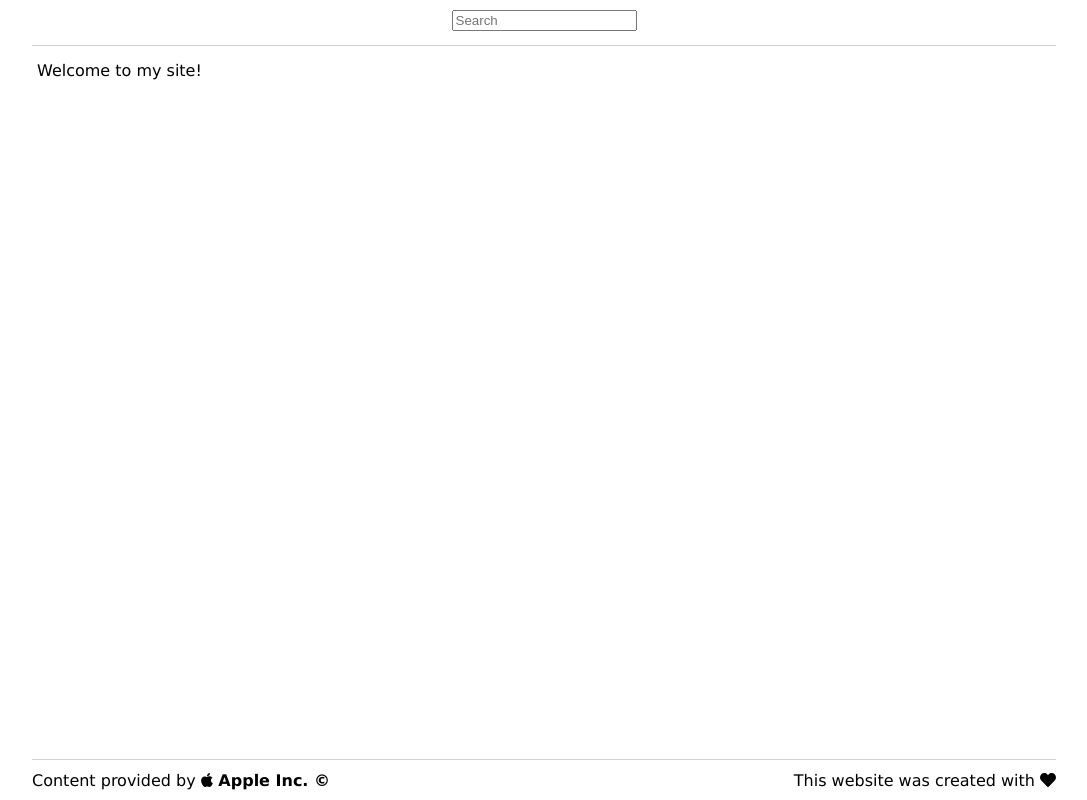
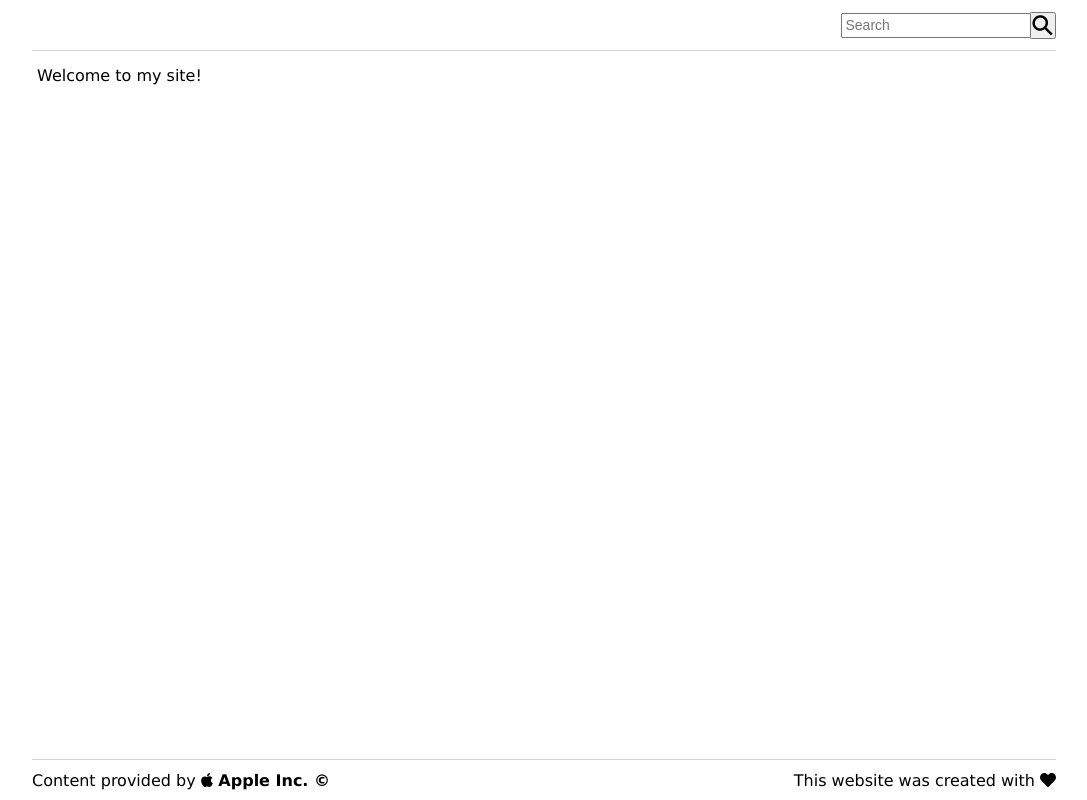
Before and after one commit to aaron-marais-tasks/task-19, a React (Create React App) app in the folder ReactApp/: page / in a window 1280 px wide. Shown: the whole page, without its empty margins (96-1183 px from the left). Built offline with nearby package versions, Linux system fonts and the light colour scheme.

Commit message:
Styling fixes

```diff
--- a/ReactApp/src/App.css
+++ b/ReactApp/src/App.css
@@ -12,3 +12,16 @@
   flex: 1;
   margin: 15px 5px;
 }
+
+.fa-heart, .fa-apple {
+  color: black;
+  transition: color .2s ease-in-out;
+}
+
+.fa-heart:hover {
+  color: hotpink;
+}
+
+.fa-apple:hover {
+  color: grey;
+}
--- a/ReactApp/src/Components/Header.jsx
+++ b/ReactApp/src/Components/Header.jsx
@@ -1,6 +1,6 @@
 import React from "react"
 
-import Container from "./Styled/Header"
+import Container, * as Header from "./Styled/Header"
 
 export default props => {
 	const [value, inputValue] = React.useState("")
@@ -13,10 +13,19 @@ export default props => {
 
 	return (
 		<Container>
-			<form onSubmit={submitForm}>
-				<input type="text" name="search" placeholder="Search"
-					value={value} onChange={updateInput} />
-			</form>
+			<Header.SiteIndex>
+
+			</Header.SiteIndex>
+
+			<Header.SiteSearch>
+				<form onSubmit={submitForm}>
+					<input type="text" name="search" placeholder="Search"
+						value={value} onChange={updateInput} />
+					<button type="submit">
+						<div className="content">⚲</div>
+					</button>
+				</form>
+			</Header.SiteSearch>
 		</Container>
 	)
 }
--- a/ReactApp/src/Components/Styled/Book.jsx
+++ b/ReactApp/src/Components/Styled/Book.jsx
@@ -92,10 +92,6 @@ export const Reviews = styled.div`
 export default styled.div`
 	display: flex;
 
-	max-height: 95vh;
-	width: 80vw;
-	margin: 0 10vw;
-
 	> .leftBar {
 		width: 320px;
 
--- a/ReactApp/src/Components/Styled/Header.jsx
+++ b/ReactApp/src/Components/Styled/Header.jsx
@@ -1,10 +1,38 @@
 import styled from "styled-components"
+
+export const SiteIndex = styled.div`
+
+`
+
+export const SiteSearch = styled.div`
+	input {
+		height: 25px;
+		padding: 0 2.5px;
+		margin: 0;
+		font-size: 14px;
+		box-sizing: border-box;
+		transform: translateX(2px);
+	}
+
+	button {
+		display: inline-flex;
+		justify-content: center;
+		align-items: center;
+		height: 27px;
+		width: 27px;
+		font-size: 14px;
+
+		.content {
+			transform: rotate(-45deg) scale(2);
+		}
+	}
+`
 
 export default styled.header`
 	height: 5vh;
-	padding-bottom: 5px;
+	padding: 5px 0;
 	border-bottom: 1px solid lightgrey;
 	display: flex;
 	align-items: center;
-	justify-content: center;
+	justify-content: space-between;
 `
--- a/ReactApp/src/Components/Styled/Micro/Book.jsx
+++ b/ReactApp/src/Components/Styled/Micro/Book.jsx
@@ -58,13 +58,14 @@ export const Body = styled.div`
 
 export default styled.div`
 	display: flex;
-	width: 60%;
-	margin: 0 20% 25px 20%;
+	margin: 0 0 25px 0;
 	overflow-x: auto;
 
-	scrollbar-width: none;
-	::-webkit-scrollbar {
-		display: none;
+	@media (pointer: coarse) {
+		scrollbar-width: none;
+		::-webkit-scrollbar {
+			display: none;
+		}
 	}
 
 	.buffer {
--- a/ReactApp/src/Components/Styled/Results.jsx
+++ b/ReactApp/src/Components/Styled/Results.jsx
@@ -16,8 +16,7 @@ export const SongList = styled.div`
 		align-items: center;
 		justify-content: center;
 		cursor: pointer;
-		width: 60%;
-		margin: 35px 20%;
+		margin: 35px 0;
 		font-size: 26px;
 
 		svg {
@@ -35,10 +34,9 @@ export const SongList = styled.div`
 `
 
 export const AuthorGroup = styled.div`
-	width: 60%;
-	margin: 0 20%;
-
-	margin-top: 25px;
+	&:not(:first-child) {
+		margin-top: 25px;
+	}
 
 	> .head {
 		display: flex;
```
